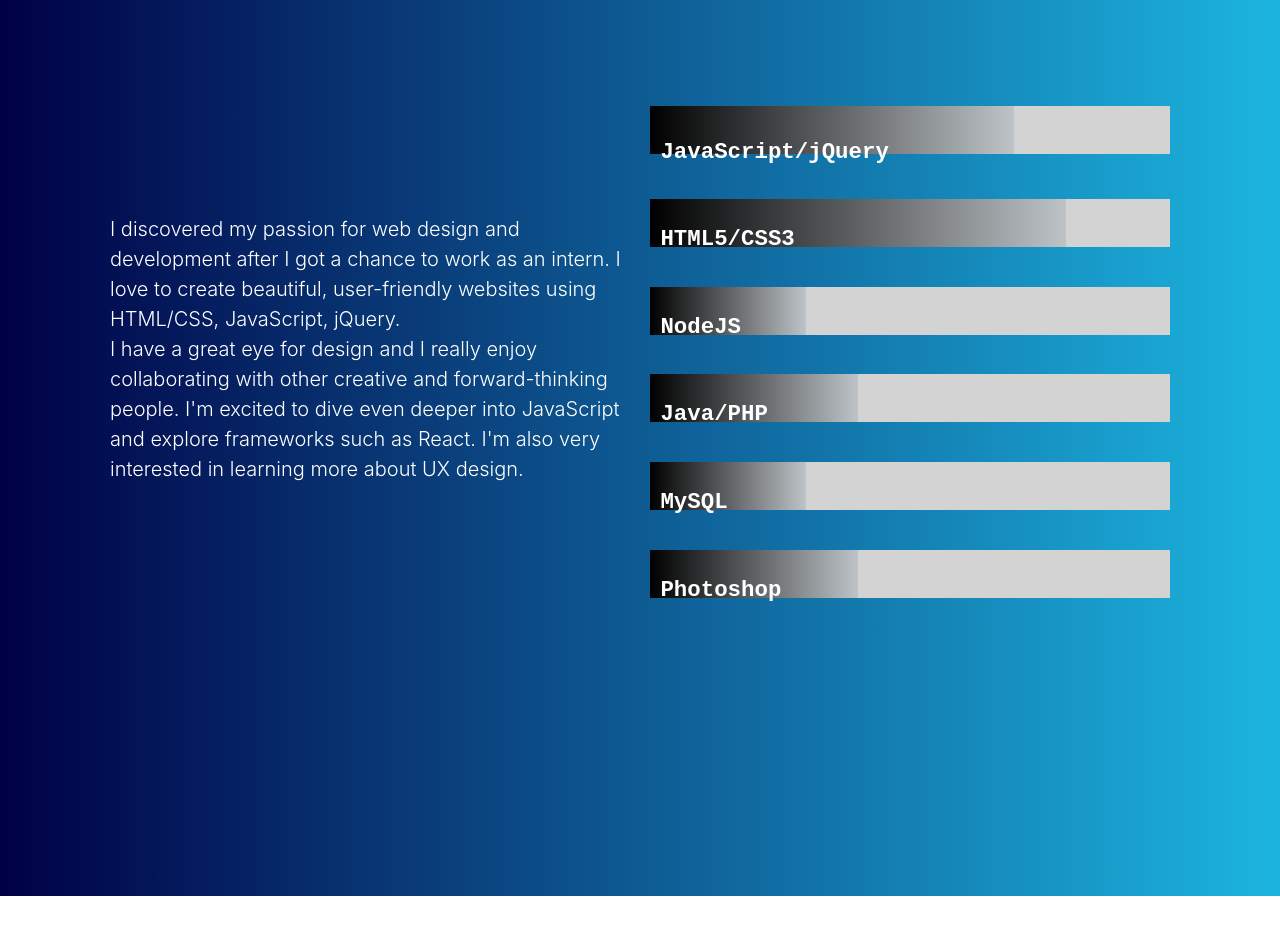
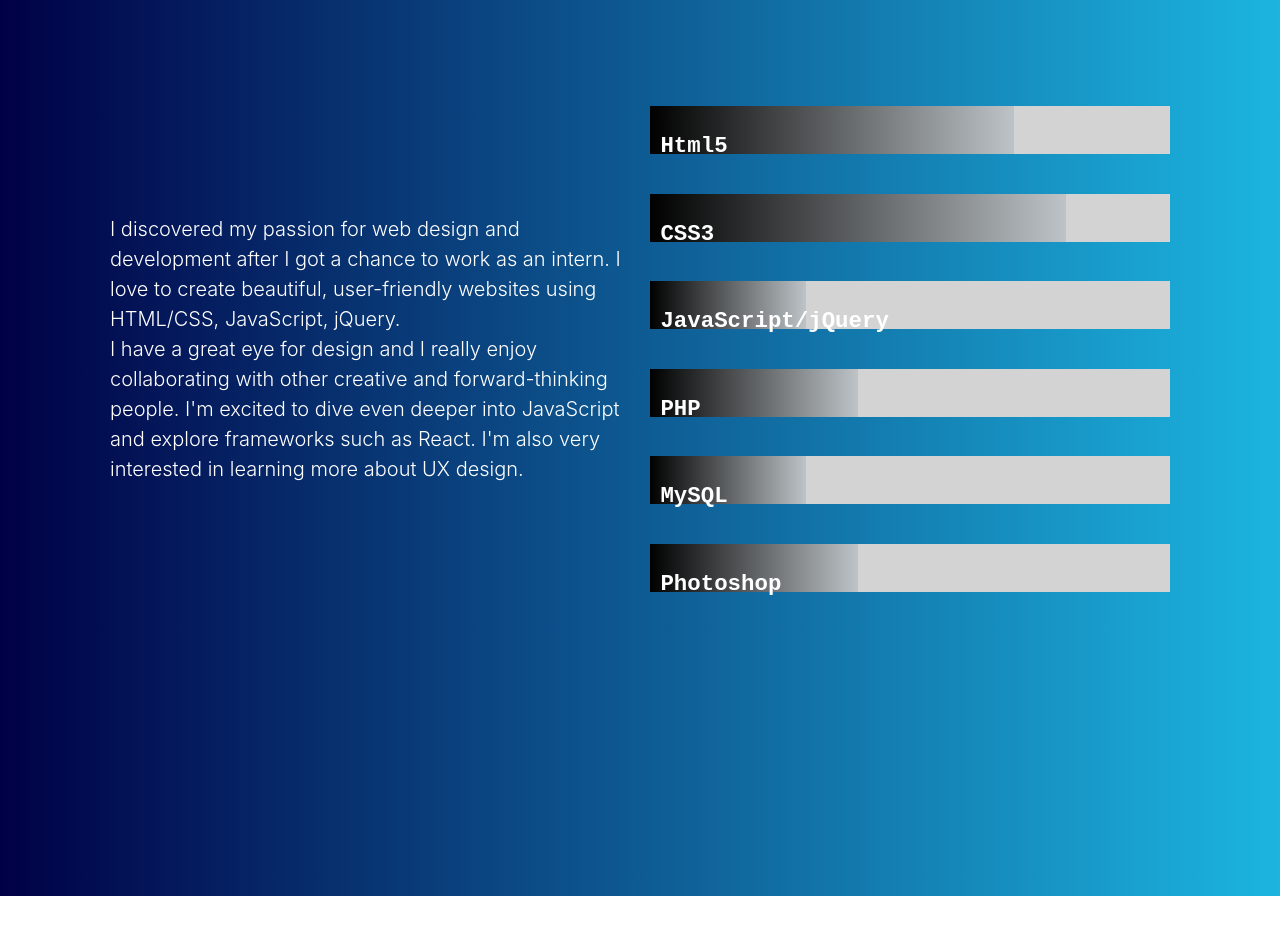
Before and after one commit to shailajanarayan/shailajanarayan.github.io, a plain HTML site: page index.html in a window 1280 px wide. Shown: the part 900-1830 px from the top of the page. Drawn offline with nearby package versions, Linux system fonts and the light colour scheme; a web font is replaced by a local one.

Commit message:
Update index.html

```diff
--- a/index.html
+++ b/index.html
@@ -47,10 +47,10 @@
   </div>
   <div class="column">
       <section>
-					<progress value="70" max="100"></progress><span> JavaScript/jQuery</span>
-					<progress value="80" max="100"></progress><span>HTML5/CSS3</span>
-					<progress value="30" max="100"></progress><span>NodeJS</span>
-					<progress value="40" max="100"></progress><span>Java/PHP</span>
+					<progress value="70" max="100"></progress><span>Html5</span>
+					<progress value="80" max="100"></progress><span>CSS3</span>
+					<progress value="30" max="100"></progress><span>JavaScript/jQuery</span>
+					<progress value="40" max="100"></progress><span>PHP</span>
 					<progress value="30" max="100"></progress><span>MySQL</span>
 					<progress value="40" max="100"></progress><span>Photoshop</span>
 					</section>
```
